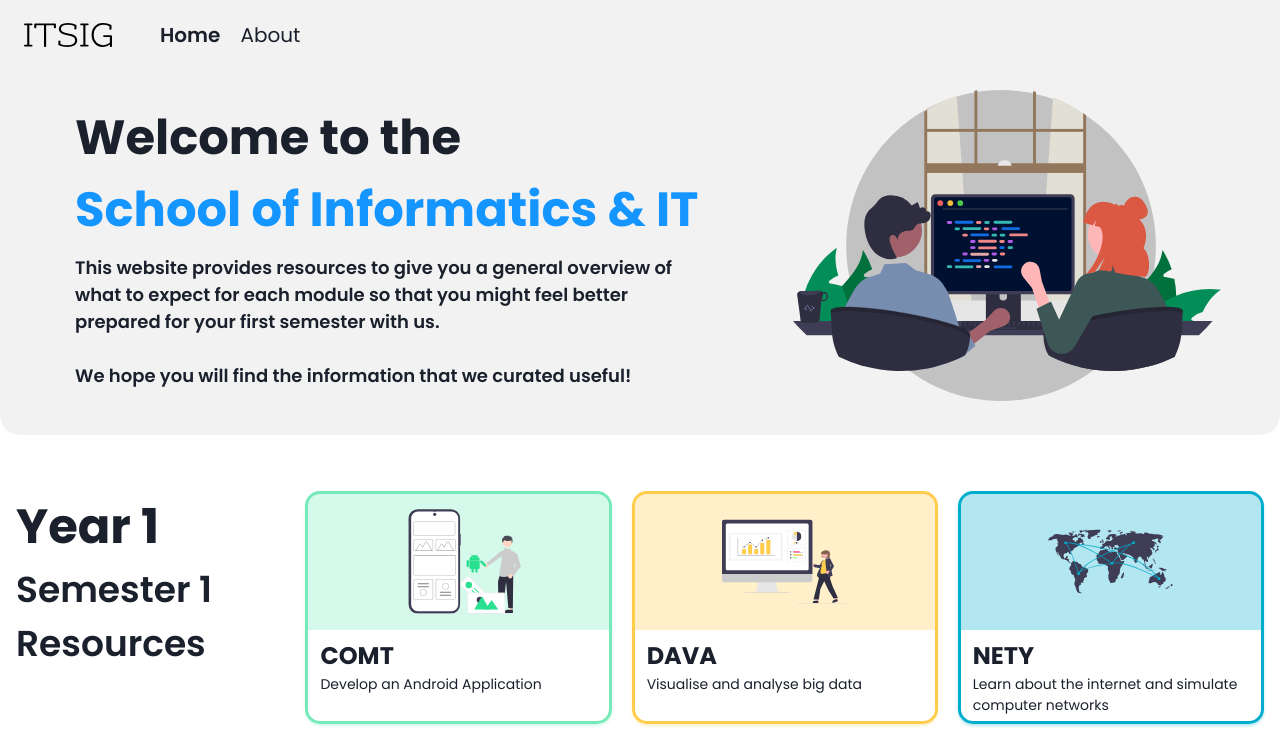
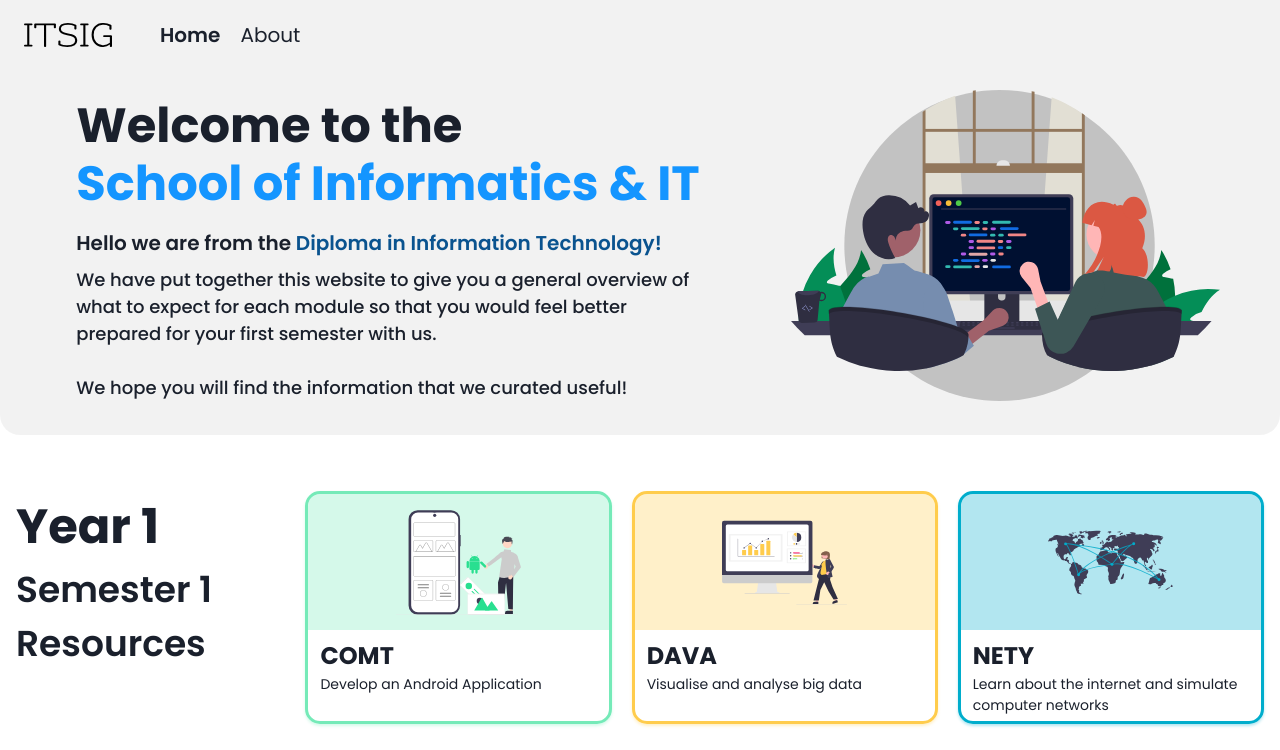
Before and after one commit to TP-ITSIG/tp-itsig.github.io, a React (Vite) app: page / in a window 1280 px wide. Shown: the top 750 px of the page. Built offline with nearby package versions, Linux system fonts and the light colour scheme.

Commit message:
Added more advertisment for Dip IT

```diff
--- a/src/Pages/Home.tsx
+++ b/src/Pages/Home.tsx
@@ -1,4 +1,4 @@
-import { Box, SimpleGrid, Text, Image, Stack } from "@chakra-ui/react"
+import { Box, SimpleGrid, Text, Image, Stack, Tag } from "@chakra-ui/react"
 import { useLayoutEffect } from "react"
 
 import SubjectCard from "../Components/SubjectCard"
@@ -44,6 +44,18 @@ const Home = () => {
 						direction="column"
 						textAlign={{ base: "center", lg: "left" }}>
 						<Box>
+							{/* <Text
+								fontSize={{
+									base: "3xl",
+									md: "4xl",
+									lg: "4xl",
+									xl: "5xl",
+								}}
+								color="itsig_blue"
+								fontWeight="bold"
+								textAlign={{ base: "center", lg: "left" }}>
+								Diploma of Information Technology
+							</Text> */}
 							<Text
 								fontSize={{
 									base: "3xl",
@@ -52,7 +64,8 @@ const Home = () => {
 									xl: "5xl",
 								}}
 								fontWeight="bold"
-								textAlign={{ base: "center", lg: "left" }}>
+								textAlign={{ base: "center", lg: "left" }}
+								mb={-3.5}>
 								Welcome to the
 							</Text>
 							<Text
@@ -68,12 +81,22 @@ const Home = () => {
 							</Text>
 						</Box>
 						<Text
+							fontSize={{ base: "md", md: "lg", lg: "xl" }}
+							fontWeight="semibold"
+							maxW={{ lg: "80ch" }}>
+							Hello we are from the{" "}
+							<span style={{ color: "hsl(207, 87%, 30%)" }}>
+								Diploma in Information Technology!
+							</span>
+							{`\n`}
+						</Text>
+						<Text
 							fontSize={{ base: "sm", md: "md", lg: "lg" }}
-							fontWeight="semibold"
+							fontWeight="medium"
 							maxW={{ lg: "55ch" }}>
-							This website provides resources to give you a
+							We have put together this website to give you a
 							general overview of what to expect for each module
-							so that you might feel better prepared for your
+							so that you would feel better prepared for your
 							first semester with us.
 							<br />
 							<br />
```
